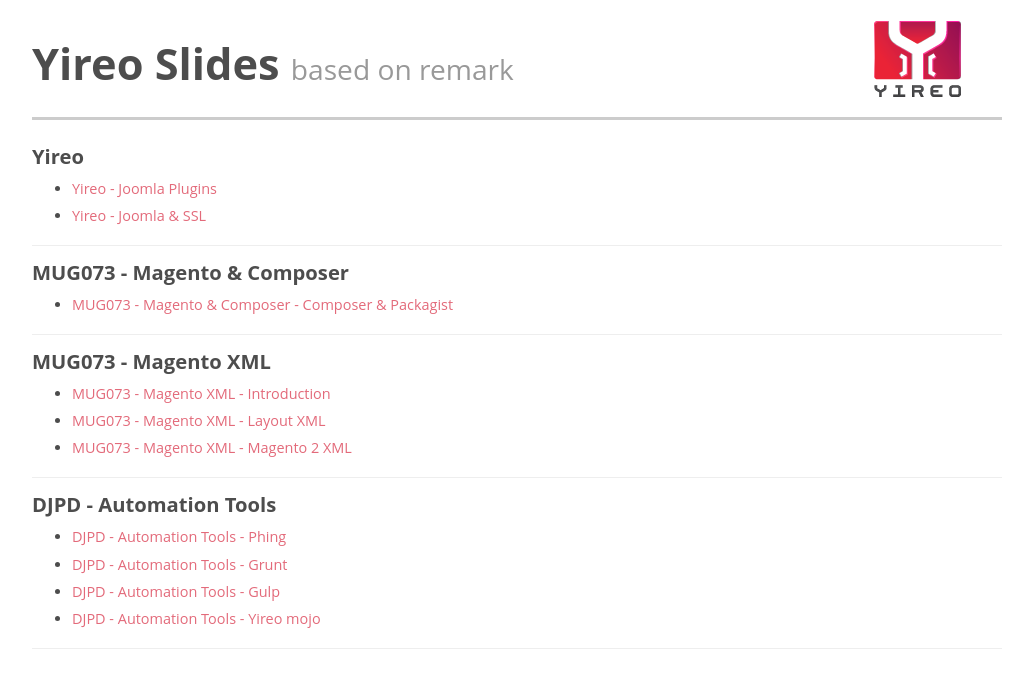
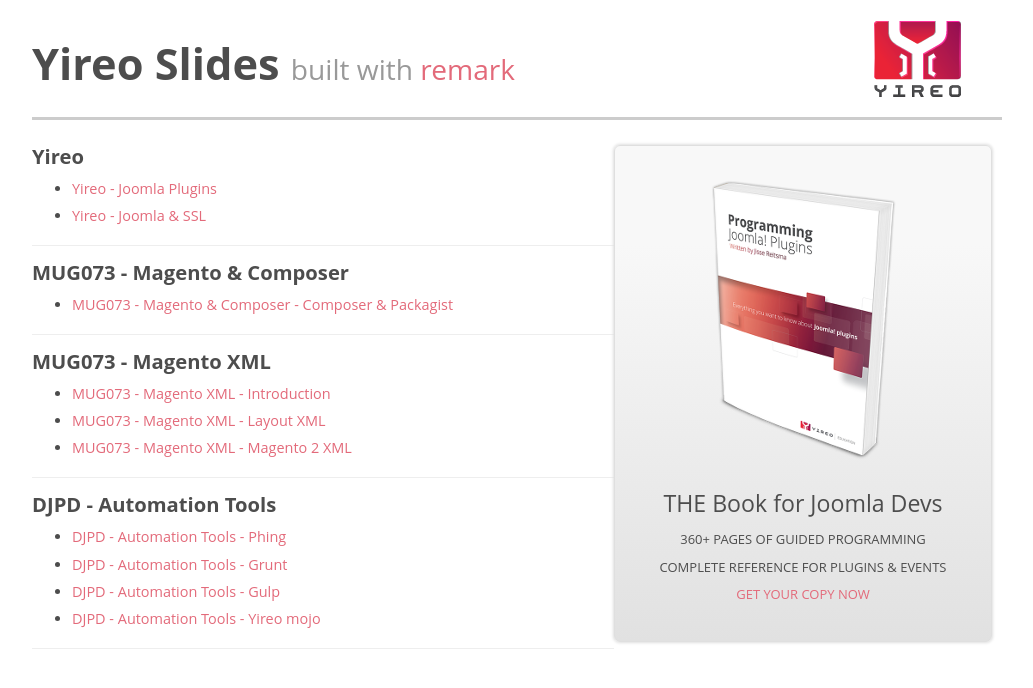
Before and after one commit to yireo/yireo-slides, a PHP site: page / in a window 1280 px wide. Shown: the top 688 px of the page, without its empty margins (123-1156 px from the left). Run offline with PHP 8.4, Linux system fonts and the light colour scheme.

Commit message:
Add book banner

```diff
--- a/css/yireo.custom.css
+++ b/css/yireo.custom.css
@@ -3,6 +3,21 @@ div.container-heading {
     height: 120px;
     border-bottom: 3px solid #ccc;
     margin-bottom: 25px;
+}
+
+div.advertizement {
+    float: right;
+    width: 40%;
+    text-align: center;
+}
+
+div.advertizement img {
+    margin-left: 40px;
+}
+
+div.advertizement p {
+    text-transform: uppercase;
+    font-size: 90%;
 }
 
 img {
--- a/index.php
+++ b/index.php
@@ -47,9 +47,20 @@ $slideGroups = array(
   <body>
     <div class="container container-heading">
     <img src="images/yireo-logo.png" align="right" />
-    <h1>Yireo Slides <small>based on remark</small></h1>
+    <h1>Yireo Slides <small>built with <a target="_new" href="http://remarkjs.com/#1">remark</a></small></h1>
     </div>
     <div class="container">
+    <div class="box-gradient advertizement">
+        <div class="content">
+            <img src="images/book.png" />
+            <h2>THE Book for Joomla Devs</h2>
+            <p>
+                360+ pages of guided programming<br/>
+                complete reference for plugins &amp; events<br/>
+                <a href="https://www.yireo.com/jpb">Get your copy now</a>
+            </p>
+        </div>
+    </div>
     <?php foreach($slideGroups as $slideGroup): ?>
     <h3><?php echo $slideGroup['group']; ?></h3>
     <ul>
```
Also changed, not shown: images/book.png (added).
